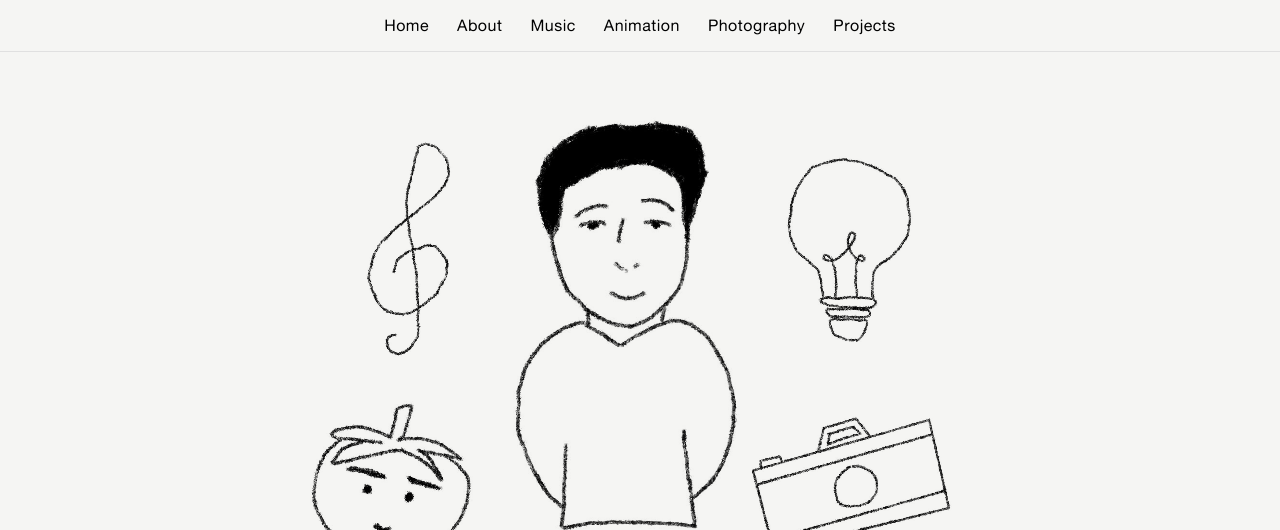
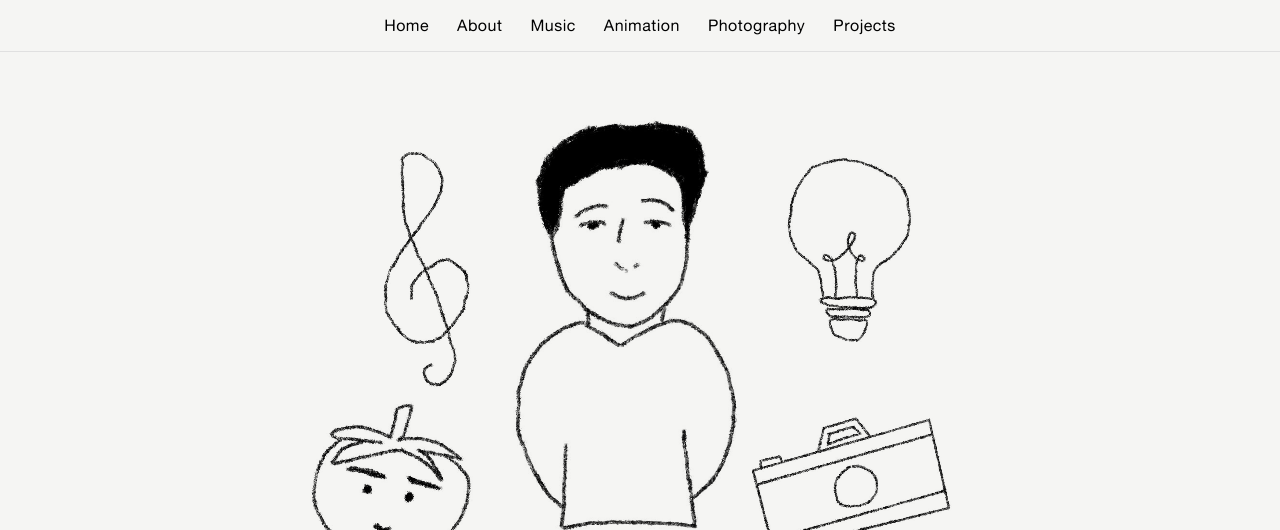
Before and after one commit to etoshon/etoshon.github.io, a plain HTML site: page index.html in a window 1280 px wide. Shown: the top 530 px of the page. Drawn offline with Linux system fonts and the light colour scheme.

Commit message:
Make music animation 1.1x larger and tilt 15 degrees left
Co-Authored-By: Claude Sonnet 4.6 <noreply@anthropic.com>EOF

```diff
--- a/styles.css
+++ b/styles.css
@@ -110,6 +110,7 @@ nav a:hover {
     top: 5%;
     display: block;
     mix-blend-mode: multiply;
+    transform: rotate(-15deg);
 }
 
 #product-canvas {
```
Also changed, not shown: index.html (+1 -1 lines).
